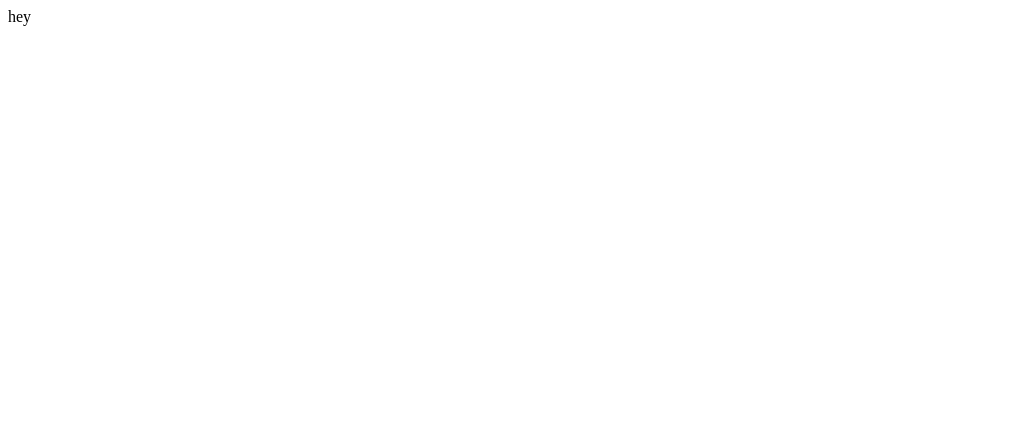
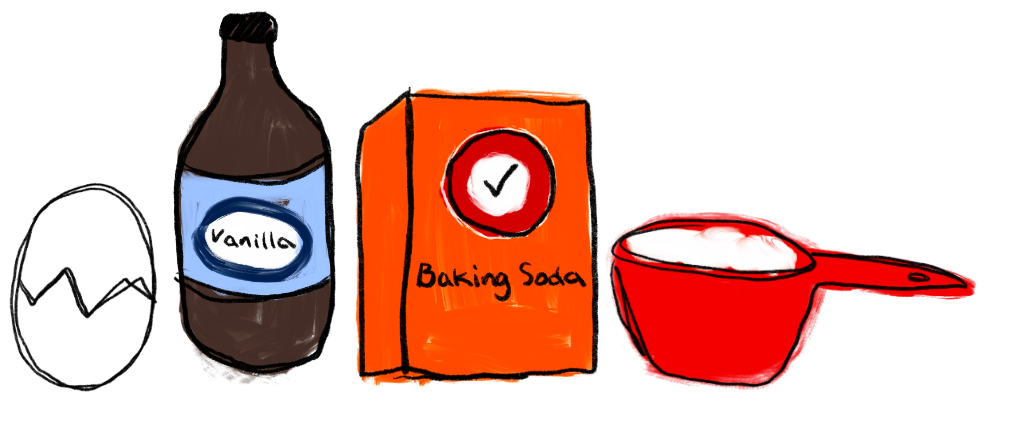
Before and after one commit to bensolliday/s1fp, a plain HTML site: page index.html in a window 1280 px wide. Shown: the whole page, without its empty margins (0-1031 px from the left). Drawn offline with Linux system fonts and the light colour scheme.

Commit message:
Add files via upload

```diff
--- a/index.html
+++ b/index.html
@@ -1 +1,12 @@
-hey
+<head>
+    <link rel="stylesheet" href="style.css">
+</head>
+
+<body>
+    <div class="flexwrapper">
+        <img src="egg.png" id="egg">
+        <img src="vanilla.png" id="vanilla">
+        <img src="soda.png" id="bakingsoda">
+        <img src="sugar.png" id="sugar">
+    </div>
+</body>
--- /dev/null
+++ b/style.css
@@ -0,0 +1,29 @@
+.flexwrapper {
+    display: flex;
+    flex-wrap: wrap;
+    flex-direction: row;
+    align-items: baseline;
+    width: 100%;
+  }
+
+  .flexwrapper img {
+    display: flex;
+    width: 25%;
+    justify-content: center;
+  }
+
+  #vanilla {
+    width: 15%;
+  }
+
+  #egg {
+    width: 12%
+  }
+
+  #bakingsoda {
+    width: 20%
+  }
+
+  #sugar {
+    width: 30%
+  }
```
Also changed, not shown: bowl.png (added), egg.png (added), soda.png (added), sugar.png (added), vanilla.png (added), 1 other file.
